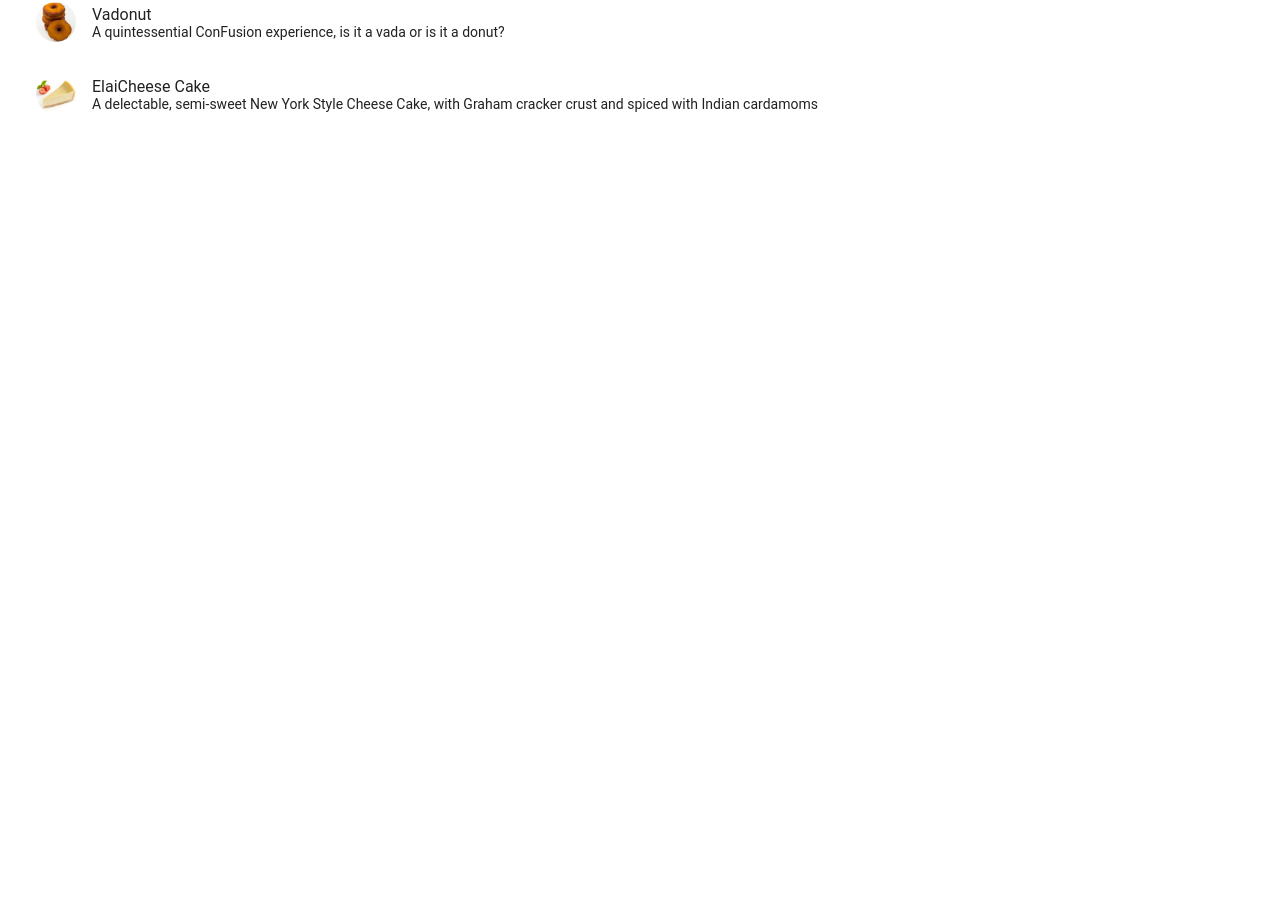
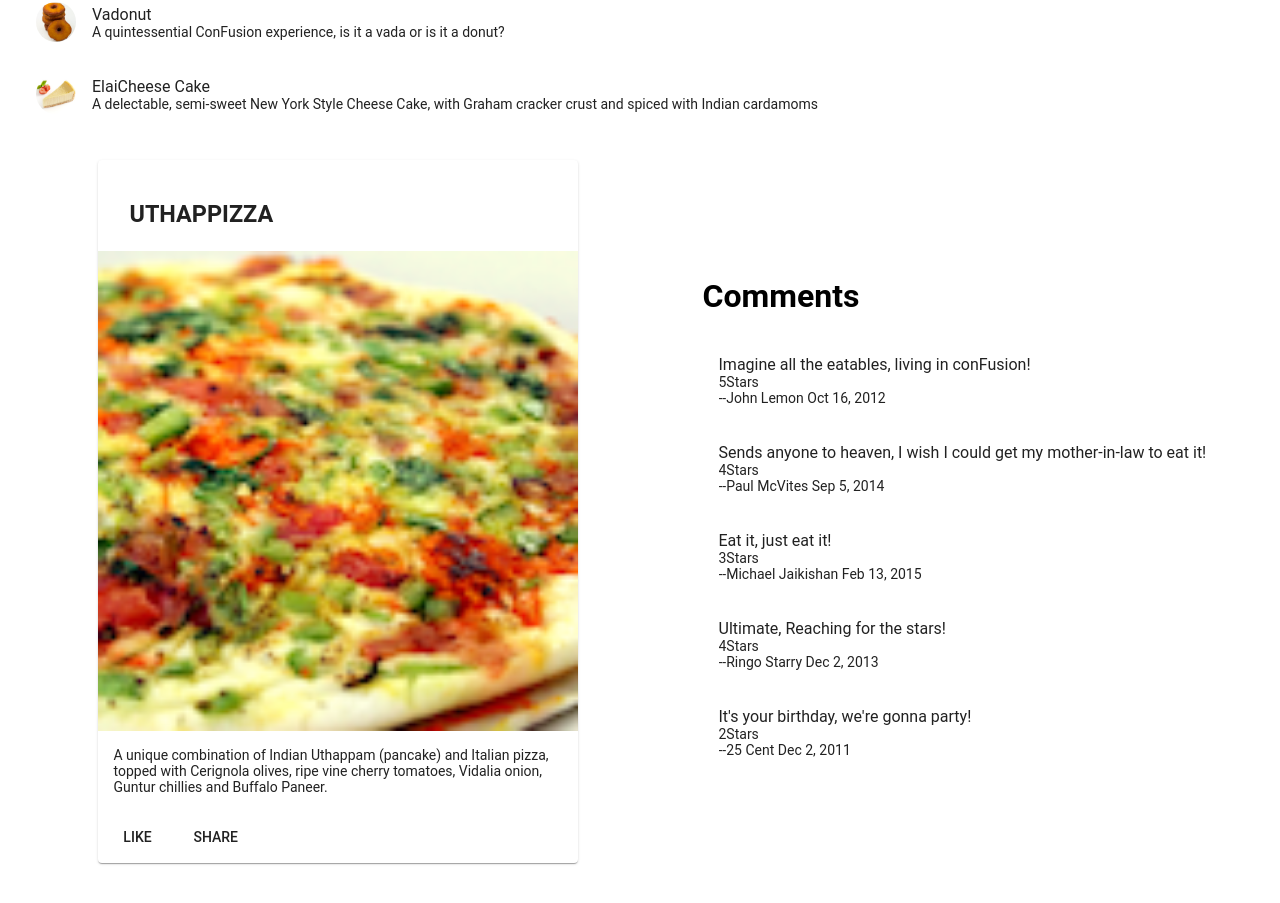
Before and after one commit to Madhumitha7765/Angular, an Angular app: page / in a window 1280 px wide. Shown: the part 2201-3104 px from the top of the page. Before the commit the page ends 2351 px from the top, so only its background shows below. Built offline with nearby package versions, Linux system fonts and the light colour scheme.

Commit message:
week 1 assignment

```diff
--- a/src/app/app.module.ts
+++ b/src/app/app.module.ts
@@ -11,11 +11,13 @@
 
 import 'hammerjs';
 import { MenuComponent } from './menu/menu.component';
+import { DishdetailComponent } from './dishdetail/dishdetail.component';
 
 @NgModule({
   declarations: [
     AppComponent,
-    MenuComponent
+    MenuComponent,
+    DishdetailComponent
   ],
   imports: [
     BrowserModule,
--- /dev/null
+++ b/src/app/dishdetail/dishdetail.component.html
@@ -0,0 +1,49 @@
+<div class="container"
+    fxLayout="row"
+    fxLayout.sm="column"
+    fxLayout.xs="column"
+    fxLayoutAlign.gt-md="space-around center"
+    fxLayoutGap="10px"
+    fxLayoutGap.xs="0">
+
+  <div fxFlex="40">
+    <div fxFlex *ngIf="dish">
+      <mat-card>
+        <mat-card-header>
+          <mat-card-title>
+            <h3>{{dish.name | uppercase}}</h3>
+          </mat-card-title>
+        </mat-card-header>
+        <img mat-card-image src={{dish.image}} alt={{dish.name}}>
+        <mat-card-content>
+          <p>{{dish.description}}
+          </p>
+        </mat-card-content>
+        <mat-card-actions>
+          <button mat-button>LIKE</button>
+          <button mat-button>SHARE</button>
+        </mat-card-actions>
+      </mat-card>
+    </div>
+  </div>
+
+
+  <div fxFlex="40" *ngIf="dish">
+
+    <mat-list fxFlex >
+        <h1>Comments</h1>
+       <mat-list-item *ngFor="let d of dish.comments">
+         <br><br><br>
+          <p matLine> {{d.comment}} </p>
+
+          <p matLine>{{d.rating}}Stars</p>
+
+          <p matLine>--{{d.author}} {{d.date| date}}</p>
+
+
+     </mat-list-item>
+ </mat-list>
+  </div>
+
+
+  </div>
--- /dev/null
+++ b/src/app/dishdetail/dishdetail.component.ts
@@ -0,0 +1,64 @@
+import { Component, OnInit } from '@angular/core';
+
+
+const DISH = {
+  id: '0',
+  name: 'Uthappizza',
+  image: '/assets/images/uthappizza.png',
+  category: 'mains',
+  featured: true,
+  label: 'Hot',
+  price: '4.99',
+  // tslint:disable-next-line:max-line-length
+  description: 'A unique combination of Indian Uthappam (pancake) and Italian pizza, topped with Cerignola olives, ripe vine cherry tomatoes, Vidalia onion, Guntur chillies and Buffalo Paneer.',
+  comments: [
+       {
+           rating: 5,
+           comment: 'Imagine all the eatables, living in conFusion!',
+           author: 'John Lemon',
+           date: '2012-10-16T17:57:28.556094Z'
+       },
+       {
+           rating: 4,
+           comment: 'Sends anyone to heaven, I wish I could get my mother-in-law to eat it!',
+           author: 'Paul McVites',
+           date: '2014-09-05T17:57:28.556094Z'
+       },
+       {
+           rating: 3,
+           comment: 'Eat it, just eat it!',
+           author: 'Michael Jaikishan',
+           date: '2015-02-13T17:57:28.556094Z'
+       },
+       {
+           rating: 4,
+           comment: 'Ultimate, Reaching for the stars!',
+           author: 'Ringo Starry',
+           date: '2013-12-02T17:57:28.556094Z'
+       },
+       {
+           rating: 2,
+           comment: 'It\'s your birthday, we\'re gonna party!',
+           author: '25 Cent',
+           date: '2011-12-02T17:57:28.556094Z'
+       }
+   ]
+};
+
+
+
+@Component({
+  selector: 'app-dishdetail',
+  templateUrl: './dishdetail.component.html',
+  styleUrls: ['./dishdetail.component.scss']
+})
+export class DishdetailComponent implements OnInit {
+
+  dish = DISH;
+
+  constructor() { }
+
+  ngOnInit() {
+  }
+
+}
--- a/src/app/menu/menu.component.html
+++ b/src/app/menu/menu.component.html
@@ -53,5 +53,5 @@
       </p>
     </mat-list-item>
   </mat-list>
-
+  <app-dishdetail></app-dishdetail>
 </div>
```
Also changed, not shown: src/app/dishdetail/dishdetail.component.scss (added), 1 other file (tests, documents, lock files or other folders).
